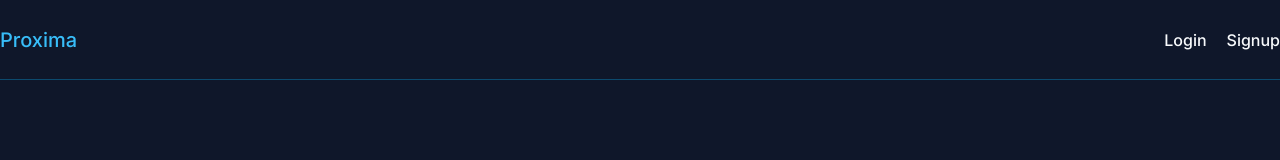
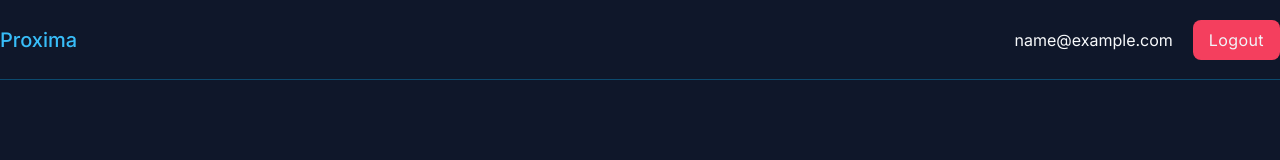
Before and after one commit to Shm-Rsuf/proxima-client, a React (Create React App) app: page / in a window 1280 px wide. Shown: the top 160 px of the page. Built offline with nearby package versions, Linux system fonts and the light colour scheme; no server answers; sample sign-in values are in the browser's storage.

Commit message:
logout added

```diff
--- a/src/components/Navbar.js
+++ b/src/components/Navbar.js
@@ -1,6 +1,17 @@
 import { Link } from "react-router-dom";
+import { useAuthContext } from "../hooks/useAuthContext";
+import { useLogout } from "../hooks/useLogout";
 
 const Navbar = () => {
+  const { user } = useAuthContext();
+
+  const { logout } = useLogout();
+
+  //logout handler
+  const handleLogout = () => {
+    logout();
+  };
+
   return (
     <div className="navbar container mx-auto h-20 flex items-center justify-between border-b border-sky-900">
       <Link to="/" className="logo text-xl font-medium text-sky-400">
@@ -8,6 +19,8 @@ const Navbar = () => {
       </Link>
 
       <nav className="flex gap-5">
+        {!user && (
+          <div className="flex gap-5">
             <Link
               to="/login"
               className="font-medium hover:text-sky-400 duration-300"
@@ -20,6 +33,21 @@ const Navbar = () => {
             >
               Signup
             </Link>
+          </div>
+        )}
+
+        {user && (
+          <div className="flex gap-5 items-center">
+            <span>{user.email}</span>
+            <button
+              onClick={handleLogout}
+              type="submit"
+              className="bg-rose-500 text-slate-100 py-2 px-4  rounded-lg tracking-wide hover:bg-rose-500/75 duration-300"
+            >
+              Logout
+            </button>
+          </div>
+        )}
       </nav>
     </div>
   );
--- /dev/null
+++ b/src/hooks/useLogout.js
@@ -0,0 +1,14 @@
+import { useAuthContext } from "./useAuthContext";
+
+export const useLogout = () => {
+  const { dispatch: logoutDispatch } = useAuthContext();
+
+  const logout = () => {
+    //clear localstorage
+    localStorage.removeItem("user");
+    //logout dispatch
+    logoutDispatch({ type: "LOGOUT" });
+  };
+
+  return { logout };
+};
```
Lines whose indentation alone changed are shown as unchanged.
